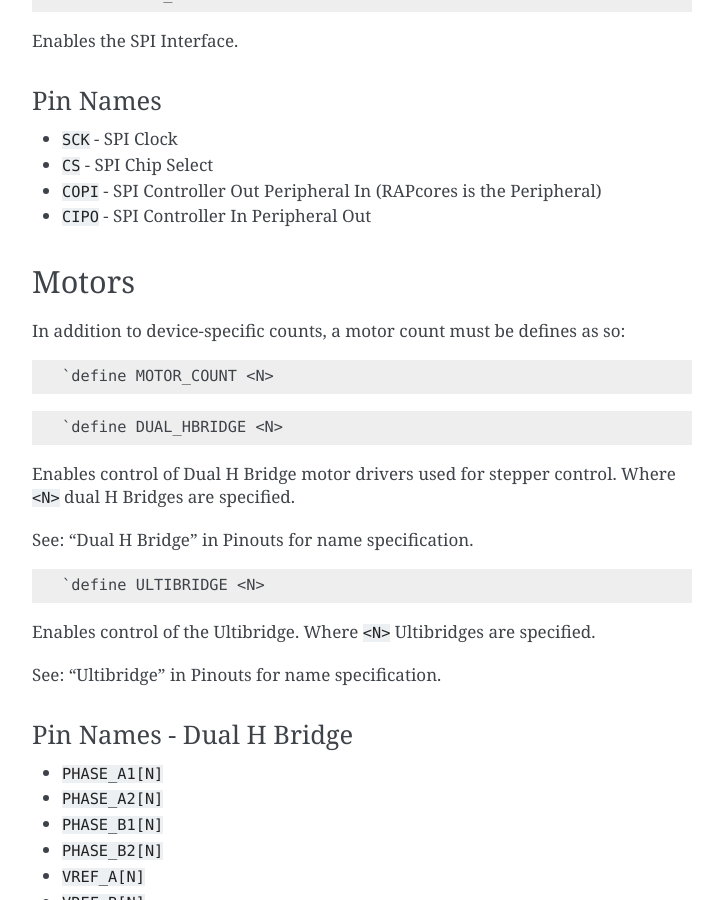
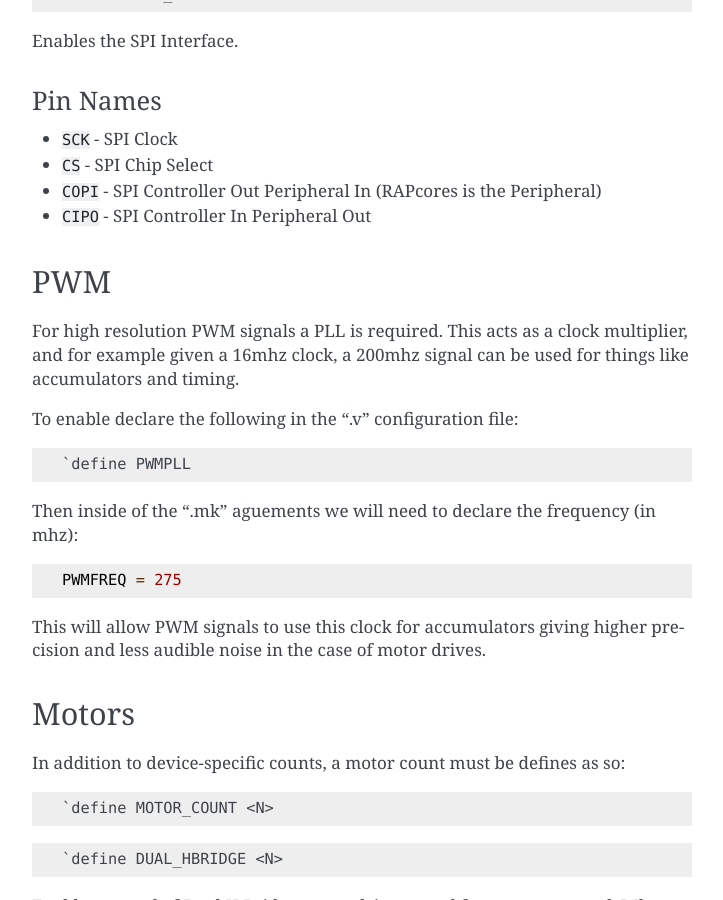
Before and after one commit to RAPcores/rapcores, a Sphinx documentation site: the page built from docs/configuration.md, in a window 1280 px wide and 900 px high, scrolled down 1211 px. Shown: the whole window, without its empty margins (388-1111 px from the left). Built offline with Sphinx 7.4.7, drawn with Linux system fonts in a browser that asks for light colours.

Commit message:
[pwm] implement a specific PLL for use in PWM

````diff
--- a/docs/configuration.md
+++ b/docs/configuration.md
@@ -54,6 +54,26 @@ Enables the SPI Interface.
 - `CS` - SPI Chip Select
 - `COPI` - SPI Controller Out Peripheral In (RAPcores is the Peripheral)
 - `CIPO` - SPI Controller In Peripheral Out
+
+## PWM
+
+For high resolution PWM signals a PLL is required. This acts as a clock multiplier, and for example
+given a 16mhz clock, a 200mhz signal can be used for things like accumulators and timing.
+
+To enable declare the following in the ".v" configuration file:
+
+```
+`define PWMPLL
+```
+
+Then inside of the ".mk" aguements we will need to declare the frequency (in mhz):
+
+```
+PWMFREQ = 275
+```
+
+This will allow PWM signals to use this clock for accumulators giving higher precision and
+less audible noise in the case of motor drives.
 
 ## Motors
 
````
Also changed, not shown: 5 other files.
